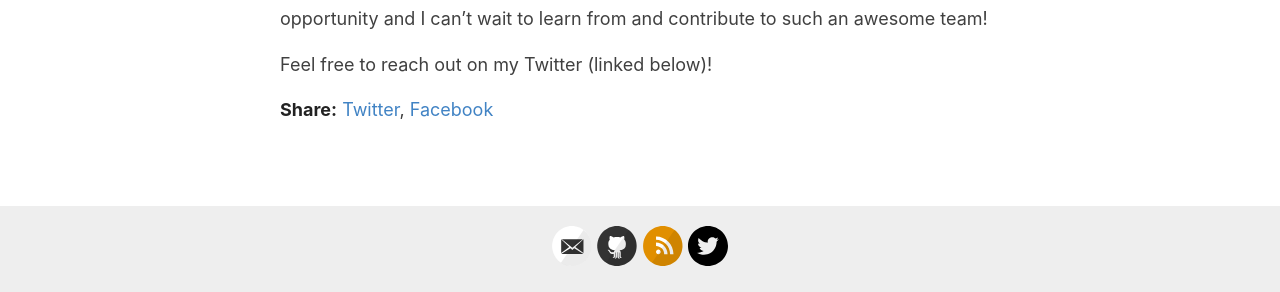
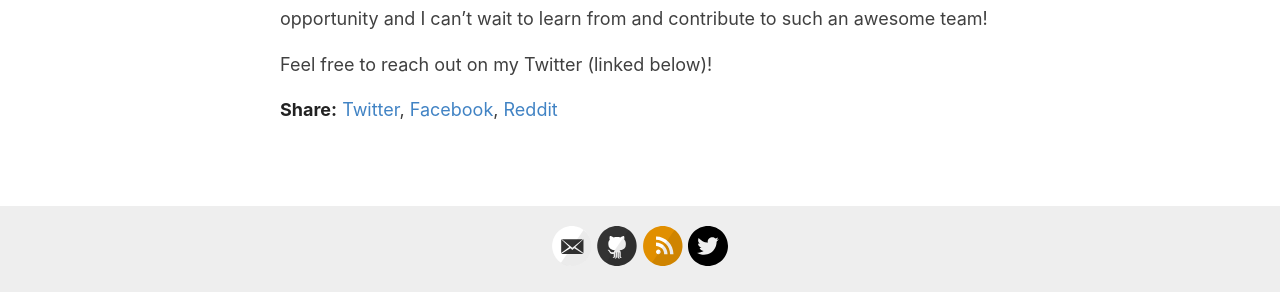
Before and after one commit to NeodymiumPhish/NeodymiumPhish.github.io, a Jekyll site: the page built from _posts/2021-3-17-Welcome.md, in a window 1280 px wide. Shown: the part 605-897 px from the top of the page. Built offline with Jekyll 4.4.1, drawn with Linux system fonts in a browser that asks for light colours.

Commit message:
Add Reddit share link

```diff
--- a/_layouts/post.html
+++ b/_layouts/post.html
@@ -30,7 +30,7 @@
   </div>
 
   <div>
-    <p><span class="share-box">Share:</span> <a href="http://twitter.com/share?text={{ page.title }}&url={{site.url}}{{page.url}}" target="_blank">Twitter</a>, <a href="https://www.facebook.com/sharer.php?u={{site.url}}{{page.url}}" target="_blank">Facebook</a></p>
+    <p><span class="share-box">Share:</span> <a href="http://twitter.com/share?text={{ page.title }}&url={{site.url}}{{page.url}}" target="_blank">Twitter</a>, <a href="https://www.facebook.com/sharer.php?u={{site.url}}{{page.url}}" target="_blank">Facebook</a>, <a href="https://www.reddit.com/submit?url={{site.url}}{{page.url}}&title={{ page.title }}">Reddit</a></p>
   </div>
 
   <!--<div class="date">
```
